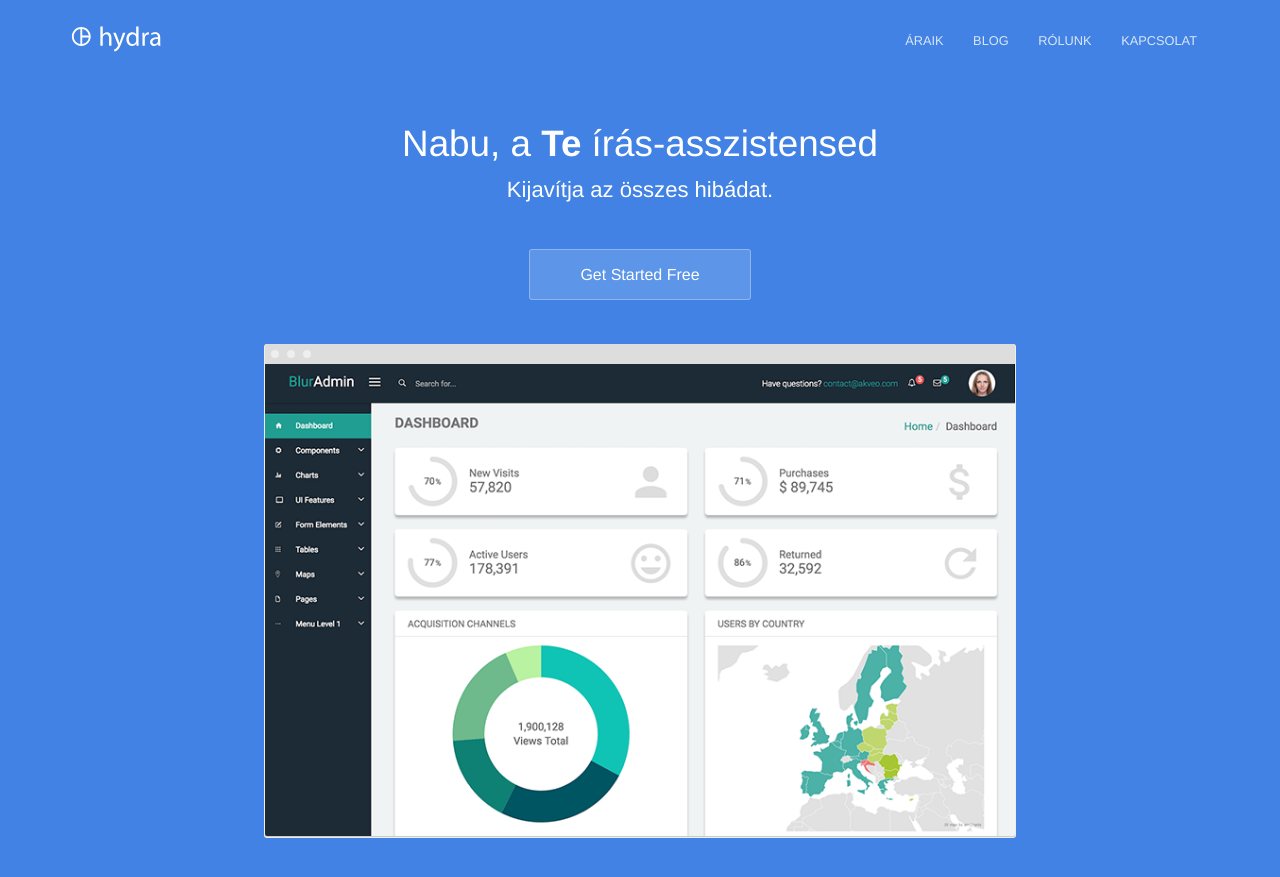
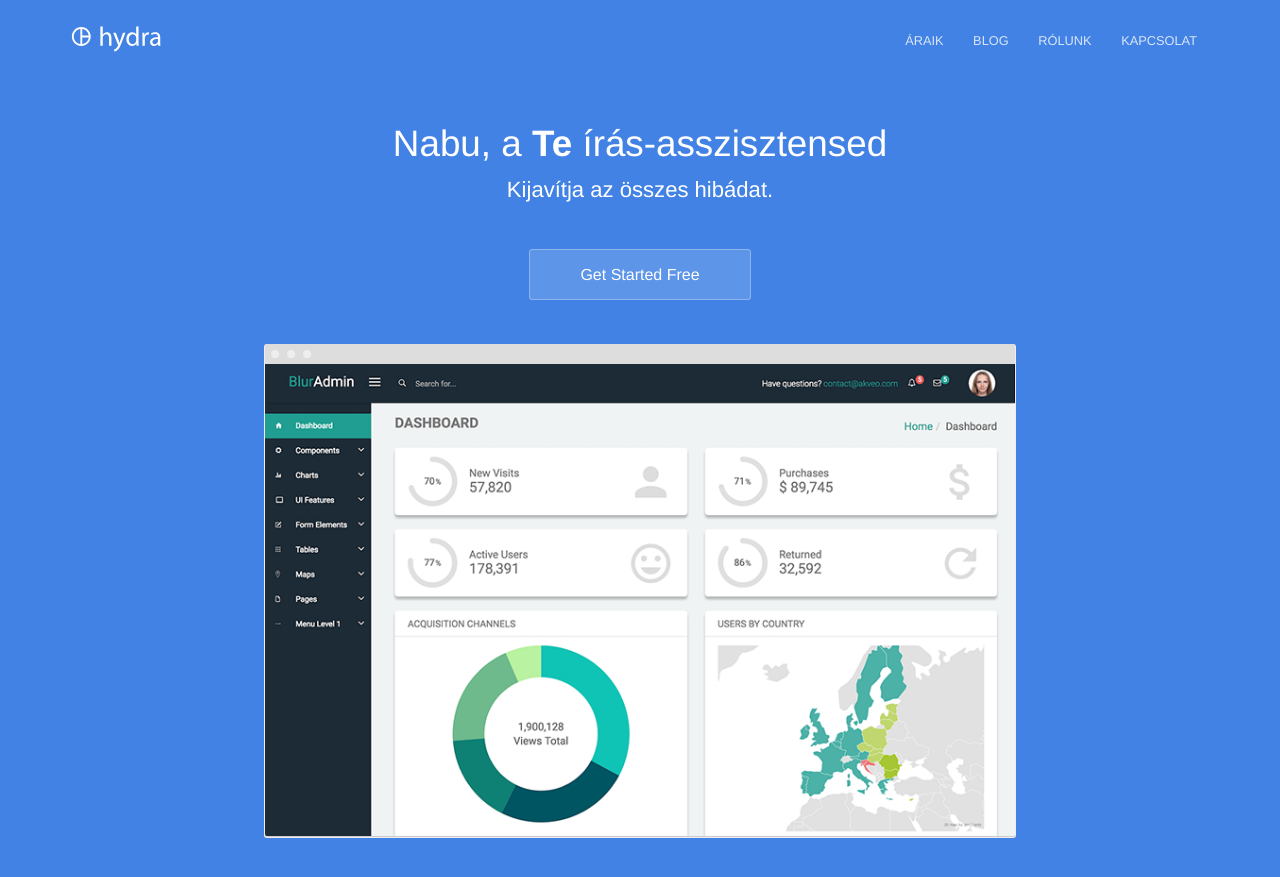
Before and after one commit to Nabu-Writing/NabuWebsite, a Jekyll site: the page built from index.html, in a window 1280 px wide and 900 px high. Shown: the top 877 px of the window. Built offline with Jekyll 4.4.1, drawn with Linux system fonts in a browser that asks for light colours.

Commit message:
Asszisztens...

```diff
--- a/index.html
+++ b/index.html
@@ -1,10 +1,10 @@
 ---
-title: Nabu, a te írás-asszistensed
+title: Nabu, a te írás-asszisztensed
 description: Track and optimize your sales team in real time
 ---
 <section class="hero">
 	<div class="text-container">
-		<h1 class="editable">Nabu, a <strong>Te</strong> írás-asszistensed</h1>
+		<h1 class="editable">Nabu, a <strong>Te</strong> írás-asszisztensed</h1>
 		<p class="subtext editable">Kijavítja az összes hibádat.</p>
 		<div class="cta button alt"><a href="{{ site.baseurl }}/sign-up/">Get Started Free</a></div>
 		<div>
```
